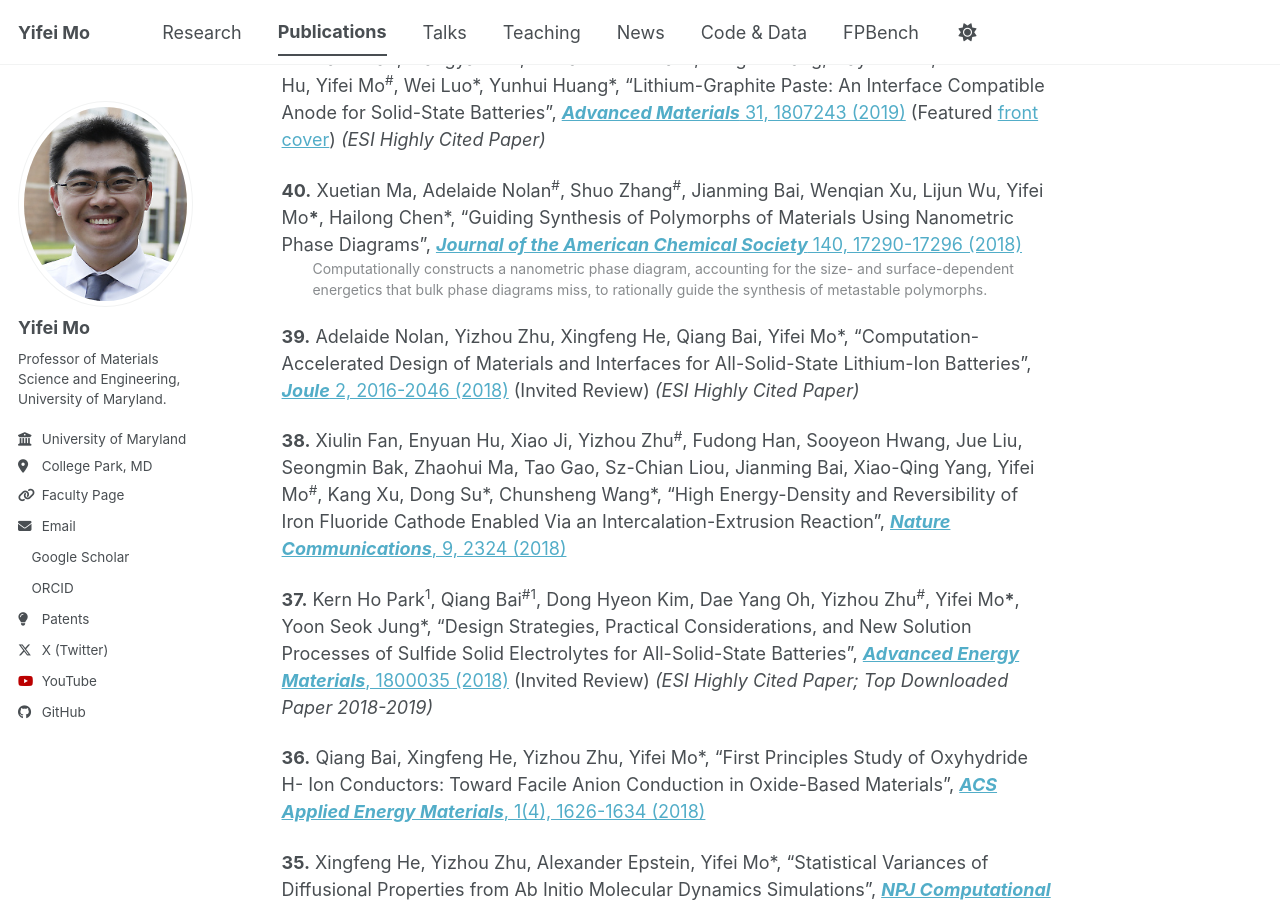
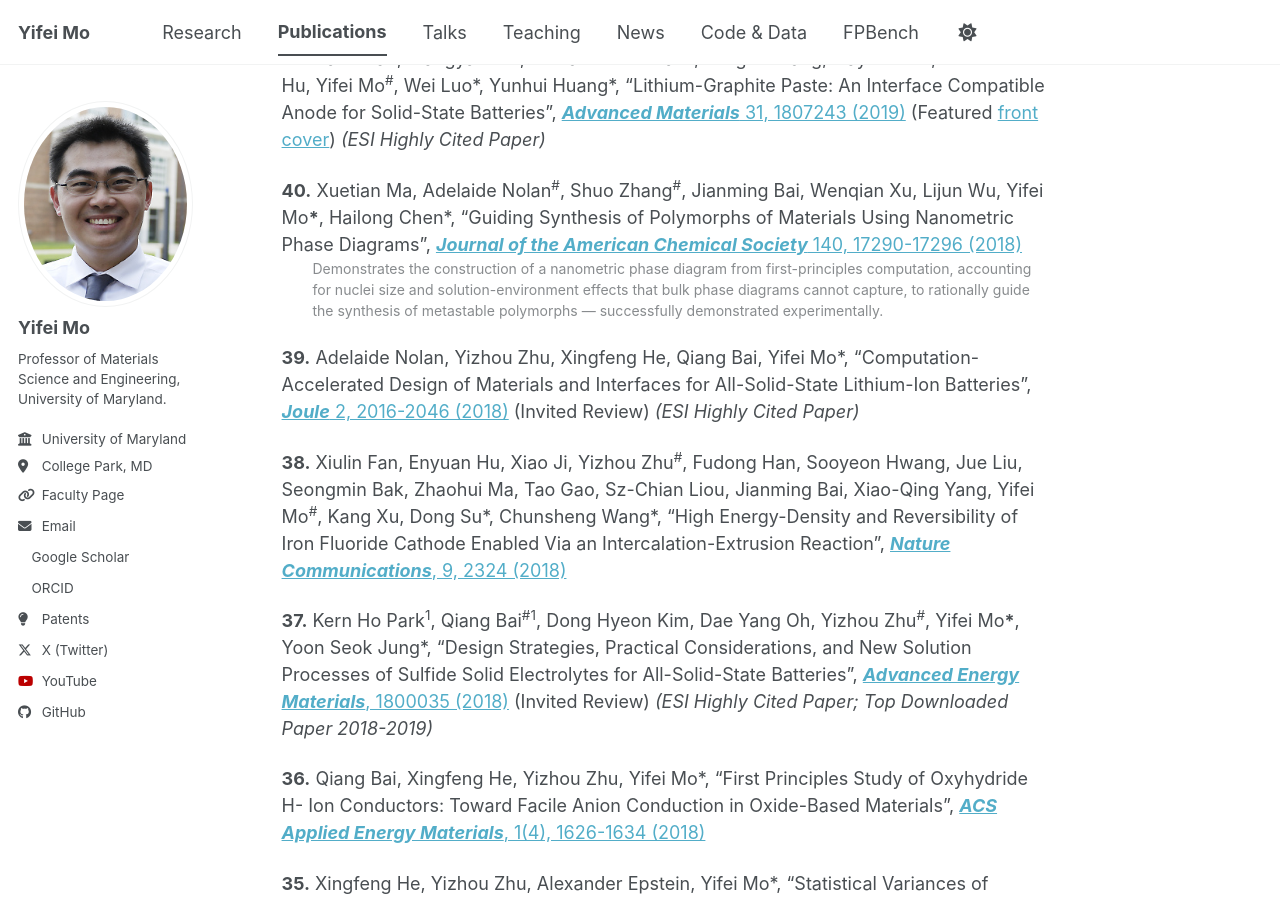
Before and after one commit to yifeimo/yifeimo.github.io, a Jekyll site: the page built from _pages/publications.md, in a window 1280 px wide and 900 px high, scrolled down 8826 px. Built offline with Jekyll 4.4.1, drawn with Linux system fonts in a browser that asks for light colours; a style sheet for code colours, icons or effects is not loaded.

Commit message:
Revise entry 40 description to emphasize experimental demonstration
Co-Authored-By: Claude Sonnet 5 <noreply@anthropic.com>

```diff
--- a/_pages/publications.md
+++ b/_pages/publications.md
@@ -151,7 +151,7 @@ author_profile: true
 **41.** Jian Duan, Wangyan Wu, Adelaide M. Nolan<sup>#</sup>, Tengrui Wang, Jiayun Wen, Chenchen Hu, Yifei Mo<sup>#</sup>, Wei Luo\*, Yunhui Huang\*, "Lithium-Graphite Paste: An Interface Compatible Anode for Solid-State Batteries", [***Advanced Materials*** 31, 1807243 (2019)](https://doi.org/10.1002/adma.201807243) (Featured [front cover](https://doi.org/10.1002/adma.201970068)) *(ESI Highly Cited Paper)*
 
 **40.** Xuetian Ma, Adelaide Nolan<sup>#</sup>, Shuo Zhang<sup>#</sup>, Jianming Bai, Wenqian Xu, Lijun Wu, Yifei Mo**\***, Hailong Chen\*, "Guiding Synthesis of Polymorphs of Materials Using Nanometric Phase Diagrams", [***Journal of the American Chemical Society*** 140, 17290-17296 (2018)](https://doi.org/10.1021/jacs.8b11029)
-<br><span class="citation" style="display: block; margin-left: 2.2em;">Computationally constructs a nanometric phase diagram, accounting for the size- and surface-dependent energetics that bulk phase diagrams miss, to rationally guide the synthesis of metastable polymorphs.</span>
+<br><span class="citation" style="display: block; margin-left: 2.2em;">Demonstrates the construction of a nanometric phase diagram from first-principles computation, accounting for nuclei size and solution-environment effects that bulk phase diagrams cannot capture, to rationally guide the synthesis of metastable polymorphs — successfully demonstrated experimentally.</span>
 
 **39.** Adelaide Nolan, Yizhou Zhu, Xingfeng He, Qiang Bai, Yifei Mo\*, "Computation-Accelerated Design of Materials and Interfaces for All-Solid-State Lithium-Ion Batteries", [***Joule*** 2, 2016-2046 (2018)](https://doi.org/10.1016/j.joule.2018.08.017) (Invited Review) *(ESI Highly Cited Paper)*
 
```
